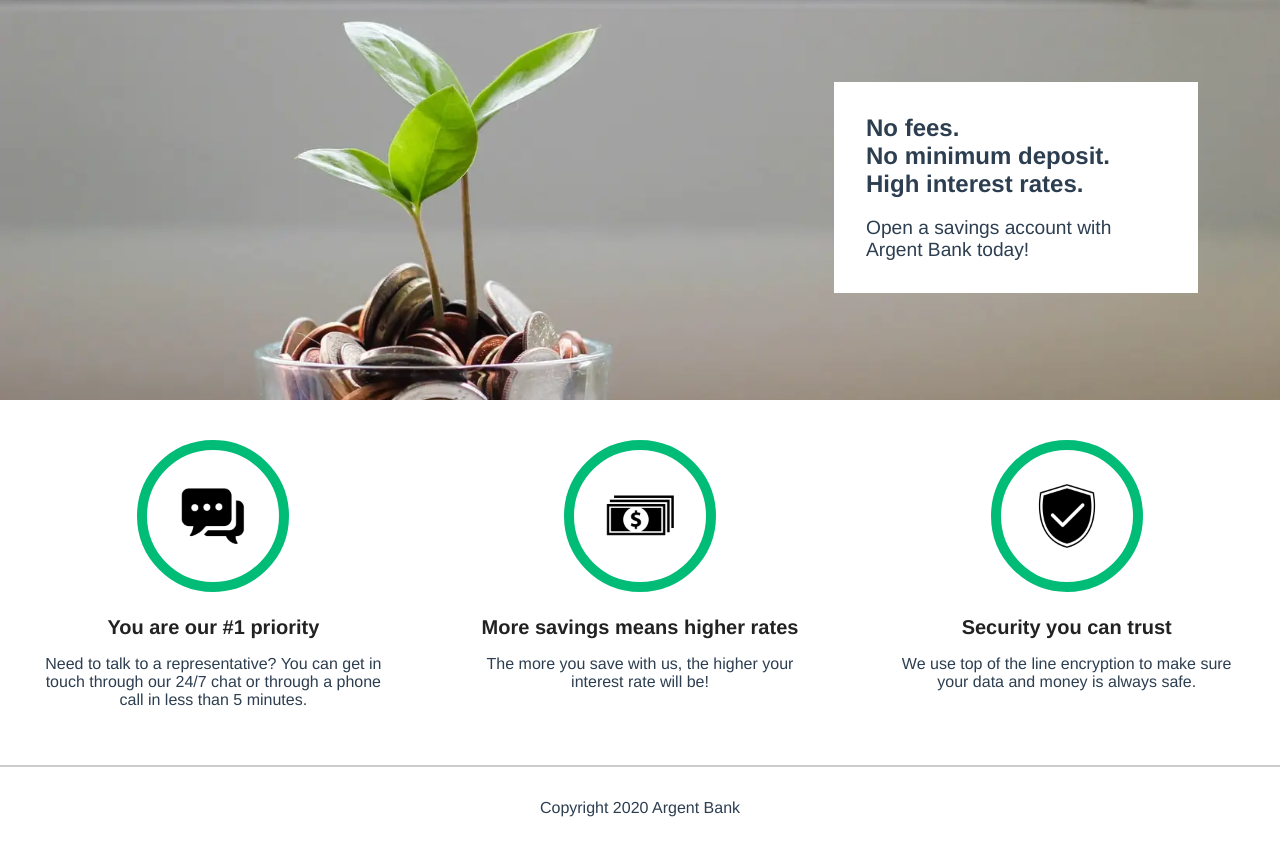
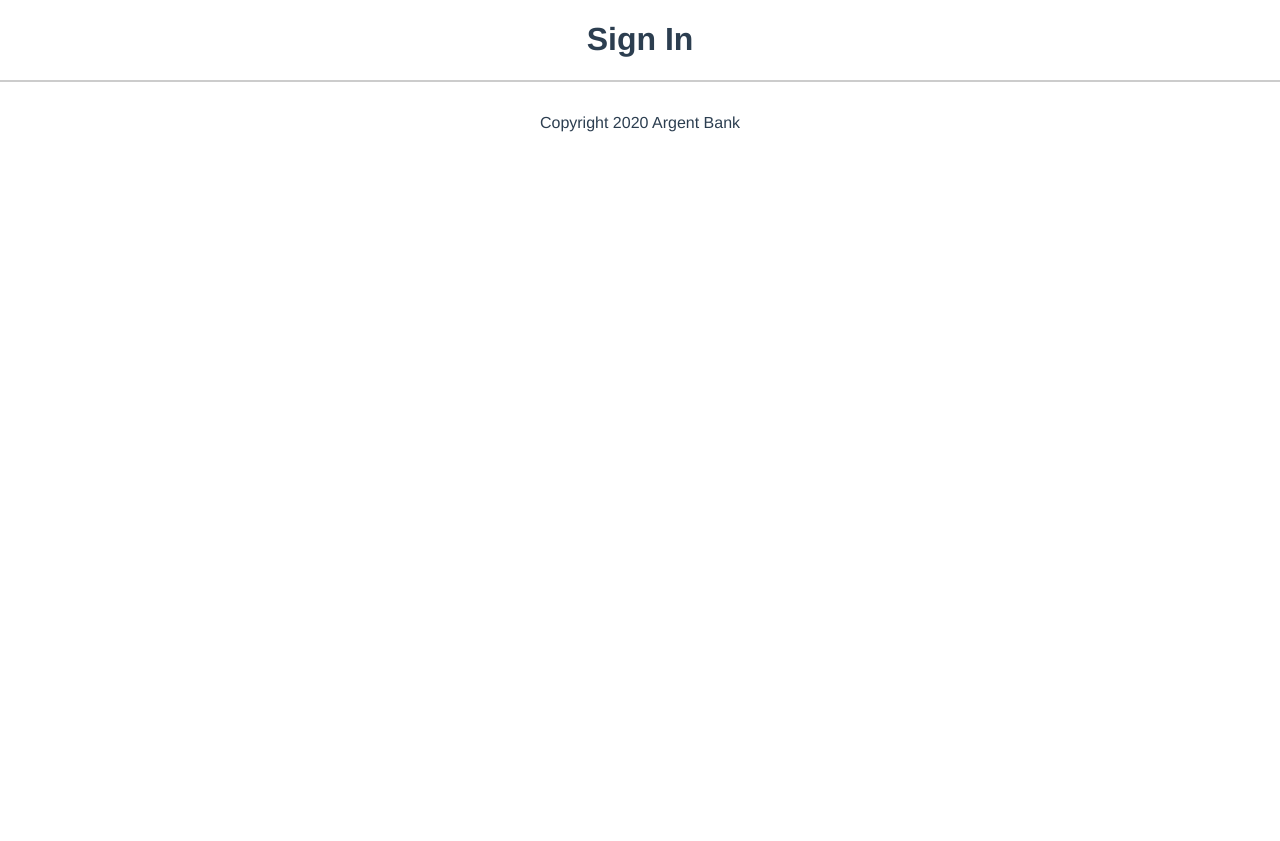
Before and after one commit to Amalynn/oc-iw-p11-argentbank-frontend, a React (Vite) app: page /sign-in in a window 1280 px wide. After the commit the page ends 800 px from the top, so only its background shows below. Built offline with nearby package versions, Linux system fonts and the light colour scheme.

Commit message:
React Router setup

```diff
--- a/src/App.jsx
+++ b/src/App.jsx
@@ -1,11 +1,27 @@
 import Footer from './components/Footer';
 import HomePage from './pages/HomePage';
+import SignIn from './pages/SignIn';
+import Error404 from './pages/Error404';
+import UserAccount from './pages/UserAccount';
+import {
+    BrowserRouter as Router,
+    Routes,
+    Route,
+    Navigate,
+} from 'react-router-dom';
 
 export default function App() {
     return (
-        <>
-            <HomePage />
+        <Router>
+            <Routes>
+                <Route path="/" element={<HomePage />} />
+                <Route path="/sign-in" element={<SignIn />} />
+                <Route path="/user-account" element={<UserAccount />} />
+                <Route path="/error404" element={<Error404 />} />
+                <Route path="*" element={<Navigate to="/error404" replace />} />
+            </Routes>
+
             <Footer />
-        </>
+        </Router>
     );
 }
--- /dev/null
+++ b/src/pages/Error404.jsx
@@ -0,0 +1,3 @@
+export default function Error404() {
+    return <h1>Error 404</h1>;
+}
--- /dev/null
+++ b/src/pages/SignIn.jsx
@@ -0,0 +1,3 @@
+export default function SignIn() {
+    return <h1>Sign In</h1>;
+}
--- /dev/null
+++ b/src/pages/UserAccount.jsx
@@ -0,0 +1,3 @@
+export default function UserAccount() {
+    return <h1>User Account</h1>;
+}
```
